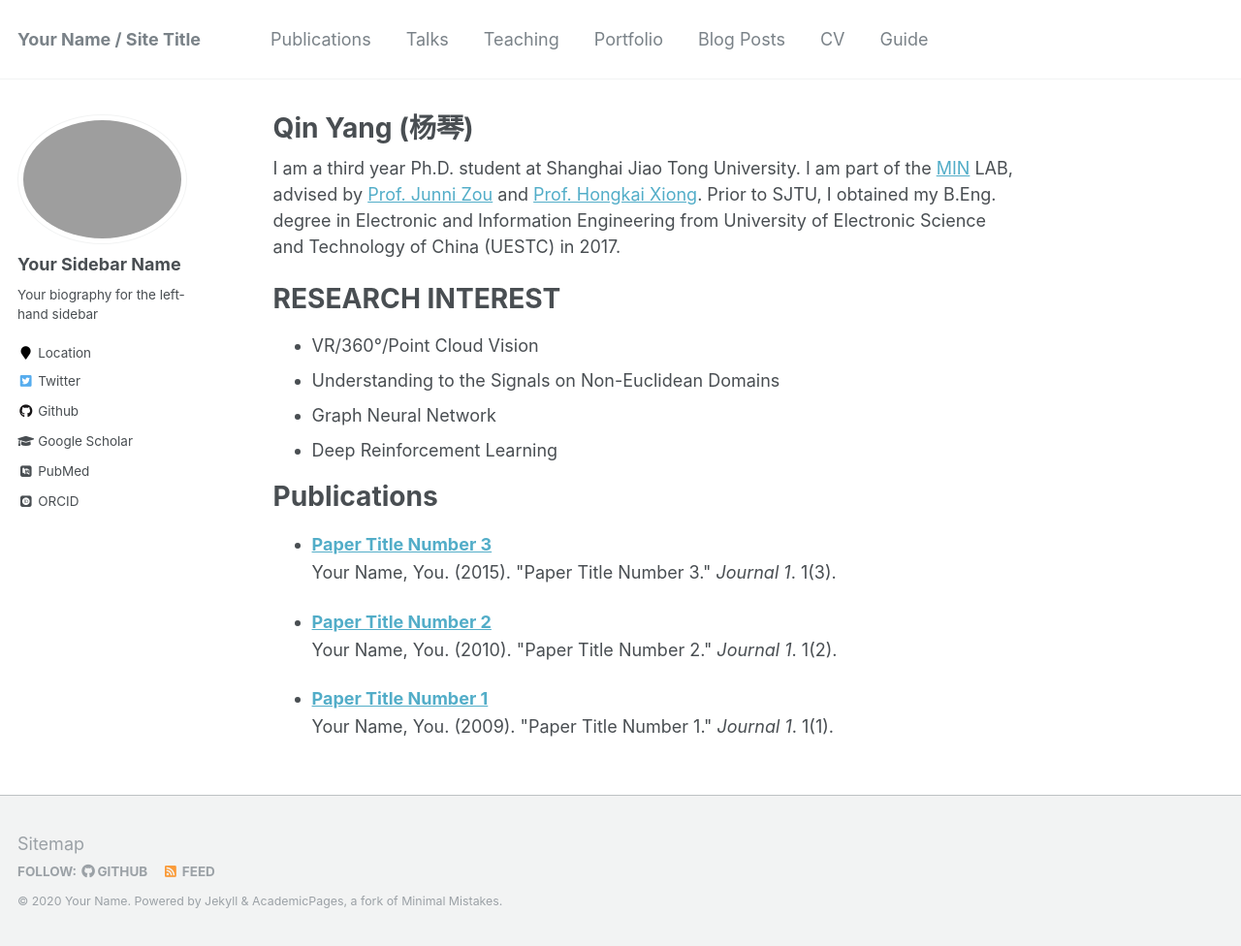
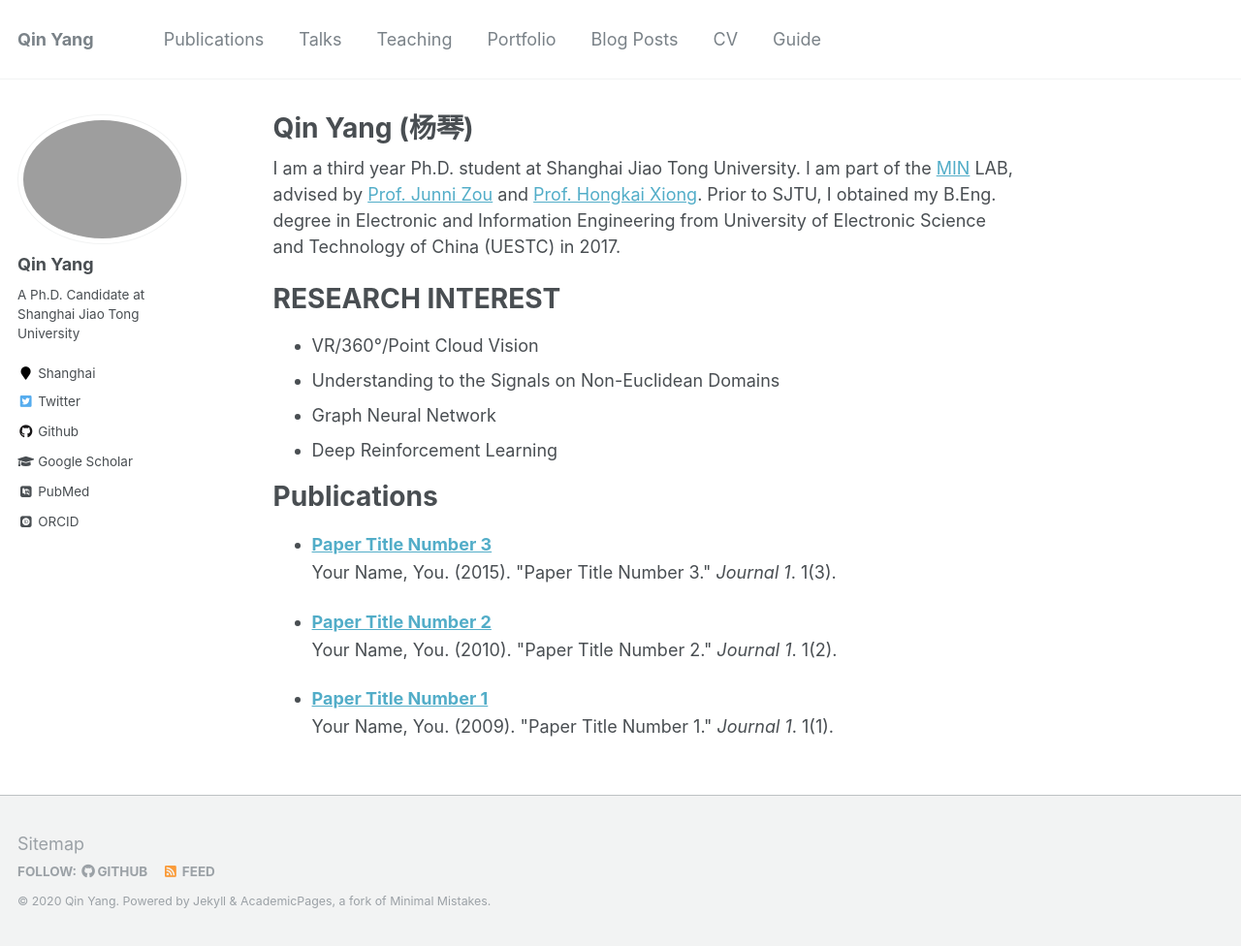
Before and after one commit to QinYang12/QinYang12.github.io, a Jekyll site: the page built from _pages/about.md, in a window 1280 px wide and 976 px high. Shown: the whole window at 97% size. Built offline with Jekyll 4.4.1, drawn with Linux system fonts in a browser that asks for light colours; some web fonts are replaced.

Commit message:
Update _config.yml

```diff
--- a/_config.yml
+++ b/_config.yml
@@ -7,13 +7,13 @@
 
 # Site Settings
 locale                   : "en-US"
-title                    : "Your Name / Site Title"
+title                    : "Qin Yang"
 title_separator          : "-"
-name                     : &name "Your Name"
-description              : &description "personal description"
-url                      : https://academicpages.github.io # the base hostname & protocol for your site e.g. "https://mmistakes.github.io"
+name                     : &name "Qin Yang"
+description              : &description "A Ph.D. Candidate at Shanghai Jiao Tong University"
+url                      : https://QinYang12.github.io # the base hostname & protocol for your site e.g. "https://mmistakes.github.io"
 baseurl                  : "" # the subpath of your site, e.g. "/blog"
-repository               : "academicpages/academicpages.github.io"
+repository               : "QinYang12.github.io"
 teaser                   :  # filename of teaser fallback teaser image placed in /images/, .e.g. "500x300.png"
 breadcrumbs              : false # true, false (default)
 words_per_minute         : 160
@@ -80,13 +80,13 @@ analytics:
 
 # Site Author
 author:
-  name             : "Your Sidebar Name"
-  avatar           : "profile.png"
-  bio              : "Your biography for the left-hand sidebar"
-  location         : "Location"
+  name             : "Qin Yang"
+  avatar           : "Yangqin.png"
+  bio              : "A Ph.D. Candidate at Shanghai Jiao Tong University"
+  location         : "Shanghai"
   employer         :
   pubmed           : "https://www.ncbi.nlm.nih.gov/pubmed/?term=john+snow"
-  googlescholar    : "http://yourfullgooglescholarurl.com"
+  googlescholar    : "https://scholar.google.com.hk/citations?user=H5R_FaMAAAAJ&hl=zh-CN&oi=sra"
   email            :
   researchgate     :  # example: "https://www.researchgate.net/profile/yourprofile"
   uri              :
@@ -96,7 +96,7 @@ author:
   flickr           :
   facebook         :
   foursquare       :
-  github           : "academicpages"
+  github           : "QinYang12"
   google_plus      :
   keybase          :
   instagram        :
```
